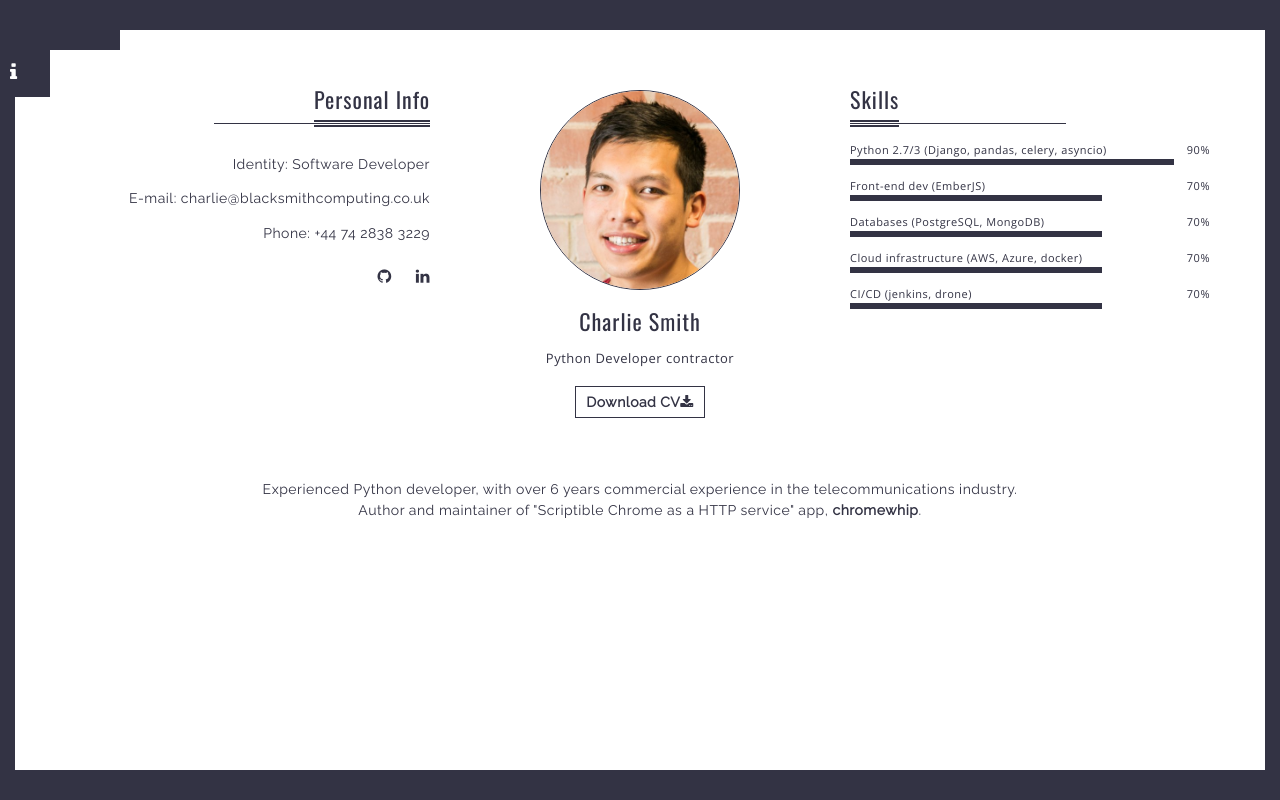
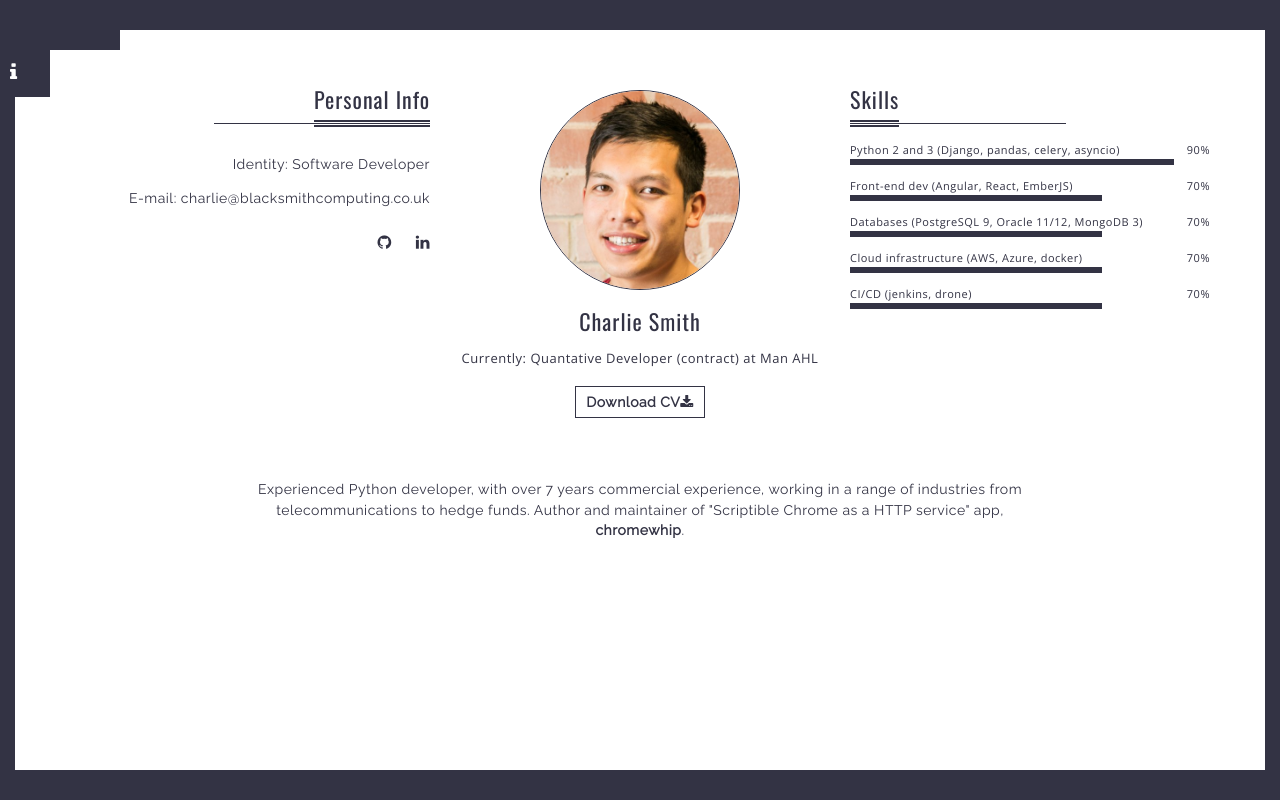
Before and after one commit to chazkii/chuckus.github.io, a plain HTML site: page index.html in a window 1280 px wide. Drawn offline with nearby package versions, Linux system fonts and the light colour scheme; some packages are replaced by stand-ins of ours.

Commit message:
Updating

```diff
--- a/index.html
+++ b/index.html
@@ -64,7 +64,6 @@
 							    <ul class="personal-info">
 							        <li><span>Identity:</span> Software Developer </li>
 							        <li><span>E-mail:</span> <a href="mailto:charlie@blacksmithcomputing.co.uk">charlie@blacksmithcomputing.co.uk</a> </li>
-							        <li><span>Phone:</span> +44 74 2838 3229 </li>
 							    </ul>
 							    <ul class="head-social">
 									<li><a href="https://github.com/chuckus#"><i class="fa fa-github"></i></a></li>
@@ -78,7 +77,7 @@
 								<div id="myCarousel-owner" class="carousel slide">
 							      	<div class="carousel-inner">
 								        <div class="item active">
-								        	<h6>Python Developer contractor</h6>
+								        	<h6>Currently: Quantative Developer (contract) at Man AHL</h6>
 								        </div>
 								        <!--<div class="item">
 								        	<h6>Website Developer</h6>
@@ -99,17 +98,18 @@
 									<ul>
 										<li class="pro-bar-container">
 											<div class="progress pro-bar" data-pro-bar-percent="90">
-												<span class="tag">Python 2.7/3 (Django, pandas, celery, asyncio)</span> <span class="percent">90%</span>
+												<span class="tag">Python 2 and 3 (Django, pandas, celery, asyncio)</span> <span class="percent">90%</span>
 											</div>
 										</li>
 										<li class="pro-bar-container">
 											<div class="progress pro-bar" data-pro-bar-percent="70">
-												<span class="tag">Front-end dev (EmberJS)</span> <span class="percent">70%</span>
+												<span class="tag">Front-end dev (Angular, React, EmberJS)</span> <span class="percent">70%</span>
 											</div>
 										</li>
 										<li class="pro-bar-container">
 											<div class="progress pro-bar" data-pro-bar-percent="70">
-												<span class="tag">Databases (PostgreSQL, MongoDB)</span> <span class="percent">70%</span>
+												<span class="tag">Databases (PostgreSQL 9, Oracle 11/12,
+                          MongoDB 3)</span> <span class="percent">70%</span>
 											</div>
 										</li>
 										<li class="pro-bar-container">
@@ -128,7 +128,9 @@
 						</div>
 						<div class="profile_desc_content text-center">
 							<div class="profile_desc_text">
-								<p>Experienced Python developer, with over 6 years commercial experience in the telecommunications industry. Author and maintainer of "Scriptible Chrome as a HTTP service" app, <b><a href="https://github.com/chuckus/chromewhip">chromewhip</a></b>.</p>
+								<p>Experienced Python developer, with over 7 years commercial
+                experience, working in a range of industries from
+                telecommunications to hedge funds. Author and maintainer of "Scriptible Chrome as a HTTP service" app, <b><a href="https://github.com/chuckus/chromewhip">chromewhip</a></b>.</p>
 							</div>
 						</div>
 					</div>
```
Also changed, not shown: 1 other file.
